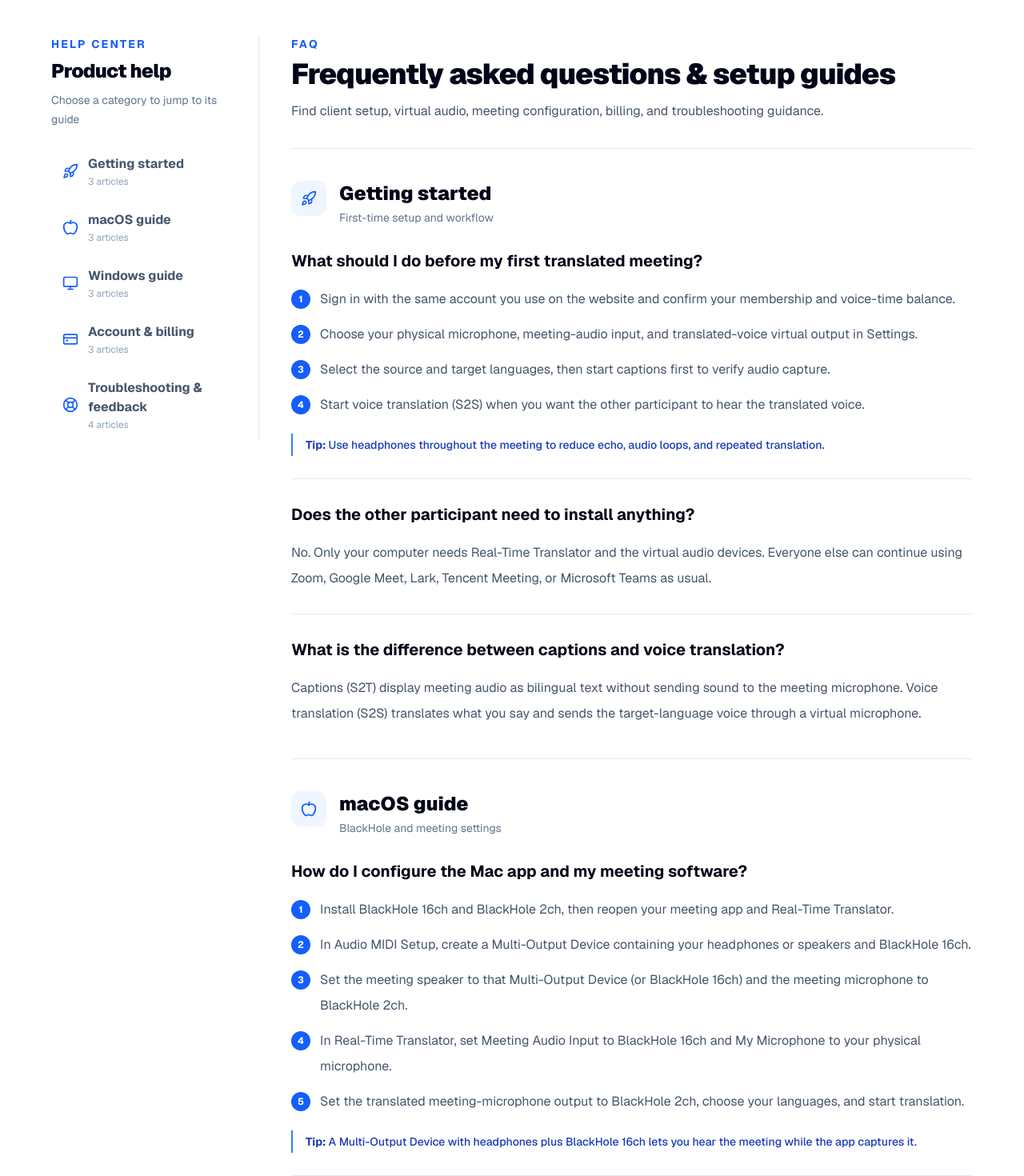
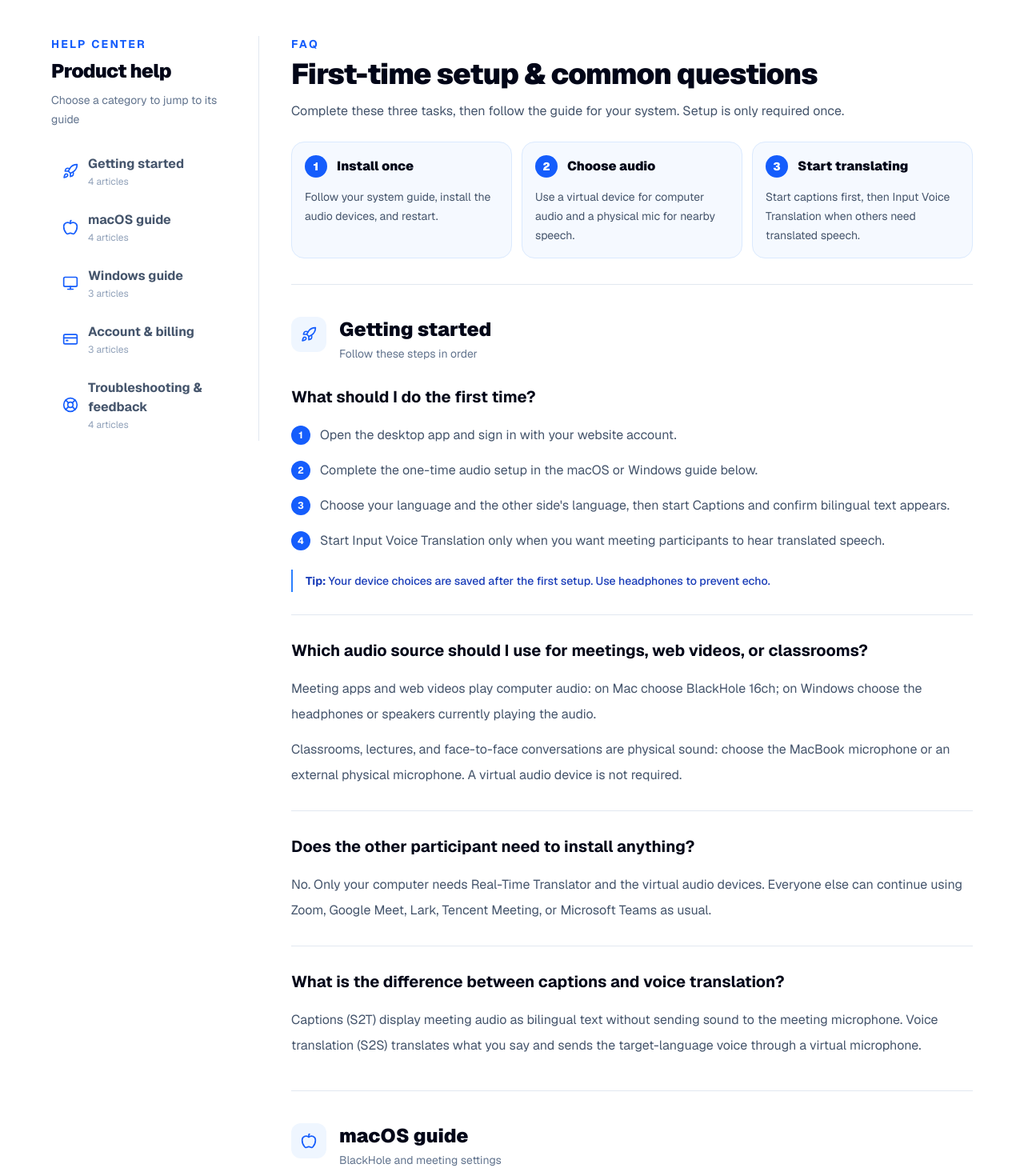
Before and after one commit to ZD-studio-dev/translator-web, a Next.js app: page /faq in a window 1280 px wide. Shown: the part 60-1530 px from the top of the page at 80% size. Built offline with nearby package versions, Linux system fonts and the light colour scheme; no server answers.

Commit message:
docs: simplify first-time setup guidance

```diff
--- a/src/app/faq/faq-page-client.tsx
+++ b/src/app/faq/faq-page-client.tsx
@@ -37,18 +37,25 @@ const faqContent: Record<"zh" | "en", FaqCategory[]> = {
     {
       id: "start",
       label: "快速开始",
-      description: "第一次使用与基本流程",
+      description: "新用户按顺序完成即可",
       icon: Rocket,
       items: [
         {
-          question: "第一次使用 Real-Time Translator，需要先做什么？",
+          question: "第一次使用，按什么顺序操作？",
           steps: [
-            "登录与官网相同的账户，确认客户端已经识别到当前会员和语音时长。",
-            "在设置页选择真实麦克风、会议音频输入和翻译语音虚拟麦克风输出。",
-            "选择你说的语言与目标语言，先启动字幕翻译确认音频采集正常。",
-            "需要让对方听到译音时，再启动输入语音翻译（S2S）。",
+            "打开客户端并登录官网账户。",
+            "按下方 macOS 或 Windows 指南完成一次音频设备设置。",
+            "选择“我的语言”和“对方语言”，先启动“字幕翻译”确认能看到双语字幕。",
+            "需要让会议对方听到译音时，再启动“输入语音翻译”。",
           ],
-          tip: "建议全程佩戴耳机，可显著减少回声、串音和重复翻译。",
+          tip: "第一次设置完成后会自动保存。以后通常只需登录、选择语言并启动翻译。建议全程佩戴耳机。",
+        },
+        {
+          question: "网页视频、线下上课和会议软件，声音来源怎么选？",
+          paragraphs: [
+            "会议软件或网页视频播放的是电脑内部声音：Mac 选择 BlackHole 16ch；Windows 选择当前播放声音的耳机或扬声器。",
+            "线下上课、演讲或面对面对话属于现场声音：直接选择 MacBook 麦克风或外接实体麦克风，不需要虚拟声卡。",
+          ],
         },
         {
           question: "对方也需要安装客户端或虚拟声卡吗？",
@@ -71,23 +78,29 @@ const faqContent: Record<"zh" | "en", FaqCategory[]> = {
       icon: Apple,
       items: [
         {
-          question: "Mac 客户端和会议软件具体如何设置？",
+          question: "Mac 第一次使用，如何完成设置？",
           steps: [
-            "安装 BlackHole 16ch 与 BlackHole 2ch，然后重新打开会议软件和 Real-Time Translator。",
-            "打开 macOS「音频 MIDI 设置」，创建多输出设备，并勾选你的耳机或扬声器与 BlackHole 16ch。",
-            "在会议软件中，将扬声器设为刚创建的多输出设备（或 BlackHole 16ch），将麦克风设为 BlackHole 2ch。",
-            "在 Real-Time Translator 中，将「会议音频输入」设为 BlackHole 16ch，将「我的语言麦克风」设为真实麦克风。",
-            "将「会议语言虚拟麦克风输出」设为 BlackHole 2ch，选择语言后启动翻译。",
+            "在客户端设置页打开“macOS 会议音频配置”，依次点击“安装 BlackHole 2ch”和“安装 BlackHole 16ch”，完成后重启 Mac。",
+            "打开“音频 MIDI 设置”，点击左下角“+”并创建多输出设备；只勾选耳机和 BlackHole 16ch，主设备选耳机，并为 BlackHole 16ch 开启漂移校正。",
+            "在客户端中，字幕来源选 BlackHole 16ch；“我的麦克风”选实体麦克风；译音输出选 BlackHole 2ch。",
+            "在会议软件中，扬声器选多输出设备；只用字幕时麦克风选实体麦克风，使用输入语音翻译时麦克风选 BlackHole 2ch。",
           ],
-          tip: "推荐会议软件扬声器使用“耳机 + BlackHole 16ch”的多输出设备，这样你能听到会议，同时客户端也能采集对方声音。",
+          tip: "多输出设备必须包含“耳机 + BlackHole 16ch”，不要勾选 BlackHole 2ch。建议使用有线或 USB 耳机。",
         },
         {
-          question: "为什么会议软件或客户端找不到 BlackHole 2ch / 16ch？",
+          question: "Mac 上翻译网页视频或线下上课，怎么选？",
+          paragraphs: [
+            "网页视频或本机播放器：把 macOS 系统输出设为多输出设备，并在客户端把字幕来源选为 BlackHole 16ch。",
+            "线下上课或面对面对话：在客户端把字幕来源直接选为 MacBook 麦克风或外接实体麦克风，不需要 BlackHole。",
+          ],
+        },
+        {
+          question: "客户端找不到 BlackHole 2ch / 16ch 怎么办？",
           steps: [
             "在「音频 MIDI 设置」中确认 BlackHole 2ch 和 BlackHole 16ch 都存在。",
-            "如果只看到一个设备，请分别重新安装 2ch 与 16ch 驱动。",
+            "如果只看到一个设备，请回到客户端的“macOS 会议音频配置”重新安装缺少的驱动。",
             "完全退出并重新打开会议软件；部分软件只在启动时读取音频设备列表。",
-            "仍未出现时重启 Mac，并确认系统已允许音频驱动加载。",
+            "仍未出现时重启 Mac，再打开客户端点击“重新检测”。",
           ],
         },
         {
@@ -106,7 +119,7 @@ const faqContent: Record<"zh" | "en", FaqCategory[]> = {
       icon: Monitor,
       items: [
         {
-          question: "Windows 客户端和会议软件具体如何设置？",
+          question: "Windows 第一次使用，如何完成设置？",
           steps: [
             "以管理员身份安装 VB-CABLE A 与 CABLE B 驱动，完成后重启 Windows。",
             "在会议软件中，将扬声器设为 CABLE A Input，将麦克风设为 CABLE B Output。",
@@ -199,18 +212,25 @@ const faqContent: Record<"zh" | "en", FaqCategory[]> = {
     {
       id: "start",
       label: "Getting started",
-      description: "First-time setup and workflow",
+      description: "Follow these steps in order",
       icon: Rocket,
       items: [
         {
-          question: "What should I do before my first translated meeting?",
+          question: "What should I do the first time?",
           steps: [
-            "Sign in with the same account you use on the website and confirm your membership and voice-time balance.",
-            "Choose your physical microphone, meeting-audio input, and translated-voice virtual output in Settings.",
-            "Select the source and target languages, then start captions first to verify audio capture.",
-            "Start voice translation (S2S) when you want the other participant to hear the translated voice.",
+            "Open the desktop app and sign in with your website account.",
+            "Complete the one-time audio setup in the macOS or Windows guide below.",
+            "Choose your language and the other side's language, then start Captions and confirm bilingual text appears.",
+            "Start Input Voice Translation only when you want meeting participants to hear translated speech.",
           ],
-          tip: "Use headphones throughout the meeting to reduce echo, audio loops, and repeated translation.",
+          tip: "Your device choices are saved after the first setup. Use headphones to prevent echo.",
+        },
+        {
+          question: "Which audio source should I use for meetings, web videos, or classrooms?",
+          paragraphs: [
+            "Meeting apps and web videos play computer audio: on Mac choose BlackHole 16ch; on Windows choose the headphones or speakers currently playing the audio.",
+            "Classrooms, lectures, and face-to-face conversations are physical sound: choose the MacBook microphone or an external physical microphone. A virtual audio device is not required.",
+          ],
         },
         {
           question: "Does the other participant need to install anything?",
@@ -233,23 +253,29 @@ const faqContent: Record<"zh" | "en", FaqCategory[]> = {
       icon: Apple,
       items: [
         {
-          question: "How do I configure the Mac app and my meeting software?",
+          question: "How do I complete the first-time setup on Mac?",
           steps: [
-            "Install BlackHole 16ch and BlackHole 2ch, then reopen your meeting app and Real-Time Translator.",
-            "In Audio MIDI Setup, create a Multi-Output Device containing your headphones or speakers and BlackHole 16ch.",
-            "Set the meeting speaker to that Multi-Output Device (or BlackHole 16ch) and the meeting microphone to BlackHole 2ch.",
-            "In Real-Time Translator, set Meeting Audio Input to BlackHole 16ch and My Microphone to your physical microphone.",
-            "Set the translated meeting-microphone output to BlackHole 2ch, choose your languages, and start translation.",
+            "Open macOS Meeting Audio Setup in the app. Click Install BlackHole 2ch and Install BlackHole 16ch, finish both installers, then restart the Mac.",
+            "In Audio MIDI Setup, create a Multi-Output Device containing only your headphones and BlackHole 16ch. Make the headphones primary and enable drift correction for BlackHole 16ch.",
+            "In the app, choose BlackHole 16ch for captions, your physical microphone for My Microphone, and BlackHole 2ch for translated output.",
+            "In the meeting app, choose Multi-Output Device as the speaker. Use your physical microphone for captions only, or BlackHole 2ch for Input Voice Translation.",
           ],
-          tip: "A Multi-Output Device with headphones plus BlackHole 16ch lets you hear the meeting while the app captures it.",
+          tip: "The Multi-Output Device must contain headphones plus BlackHole 16ch. Do not include BlackHole 2ch.",
+        },
+        {
+          question: "What should I choose for web videos or an in-person class on Mac?",
+          paragraphs: [
+            "For a web video or local player, set macOS system output to Multi-Output Device and choose BlackHole 16ch as the caption source in the app.",
+            "For a classroom or face-to-face conversation, choose the MacBook microphone or an external physical microphone as the caption source. BlackHole is not required.",
+          ],
         },
         {
           question: "Why can’t the app find BlackHole 2ch or 16ch?",
           steps: [
             "Open Audio MIDI Setup and confirm both devices are listed.",
-            "If only one appears, reinstall the missing 2ch or 16ch driver separately.",
+            "If one is missing, return to macOS Meeting Audio Setup in the app and reinstall that driver.",
             "Quit and reopen the meeting app because many apps only scan devices at launch.",
-            "Restart the Mac if needed and confirm macOS allowed the audio driver to load.",
+            "Restart the Mac, reopen the app, and click Check again.",
           ],
         },
         {
@@ -268,7 +294,7 @@ const faqContent: Record<"zh" | "en", FaqCategory[]> = {
       icon: Monitor,
       items: [
         {
-          question: "How do I configure the Windows app and my meeting software?",
+          question: "How do I complete the first-time setup on Windows?",
           steps: [
             "Install VB-CABLE A and CABLE B as administrator, then restart Windows.",
             "Set the meeting speaker to CABLE A Input and the meeting microphone to CABLE B Output.",
@@ -363,6 +389,17 @@ export function FaqPageClient({ userEmail }: FaqPageClientProps) {
   const { locale } = useLanguage();
   const zh = locale === "zh";
   const categories = faqContent[locale];
+  const quickSteps = zh
+    ? [
+        { title: "安装一次", body: "按系统指南安装音频设备，完成后重启电脑。" },
+        { title: "选择声音", body: "电脑内部声音选虚拟设备，现场人声选实体麦克风。" },
+        { title: "开始翻译", body: "先启动字幕；需要对方听到译音时，再启动输入语音翻译。" },
+      ]
+    : [
+        { title: "Install once", body: "Follow your system guide, install the audio devices, and restart." },
+        { title: "Choose audio", body: "Use a virtual device for computer audio and a physical mic for nearby speech." },
+        { title: "Start translating", body: "Start captions first, then Input Voice Translation when others need translated speech." },
+      ];
 
   return (
     <div className="flex min-h-screen flex-col bg-white text-slate-950">
@@ -412,13 +449,26 @@ export function FaqPageClient({ userEmail }: FaqPageClientProps) {
             <header className="border-b border-slate-200 pb-8">
               <p className="text-sm font-bold tracking-[0.18em] text-blue-600">FAQ</p>
               <h2 className="mt-2 text-3xl font-black tracking-tight text-slate-950 sm:text-4xl">
-                {zh ? "常见问题与配置指南" : "Frequently asked questions & setup guides"}
+                {zh ? "第一次使用与常见问题" : "First-time setup & common questions"}
               </h2>
               <p className="mt-3 max-w-3xl text-base leading-7 text-slate-600">
                 {zh
-                  ? "这里整理了客户端使用、虚拟声卡、会议软件设置、账户计费和故障排查方法。"
-                  : "Find client setup, virtual audio, meeting configuration, billing, and troubleshooting guidance."}
+                  ? "先完成下面 3 件事，再按你的系统查看详细步骤。所有设置只需完成一次。"
+                  : "Complete these three tasks, then follow the guide for your system. Setup is only required once."}
               </p>
+              <div className="mt-6 grid gap-3 sm:grid-cols-3">
+                {quickSteps.map((step, index) => (
+                  <div key={step.title} className="rounded-2xl border border-blue-100 bg-blue-50/60 p-4">
+                    <div className="flex items-center gap-3">
+                      <span className="flex h-7 w-7 shrink-0 items-center justify-center rounded-full bg-blue-600 text-sm font-black text-white">
+                        {index + 1}
+                      </span>
+                      <h3 className="text-base font-black text-slate-950">{step.title}</h3>
+                    </div>
+                    <p className="mt-3 text-sm leading-6 text-slate-600">{step.body}</p>
+                  </div>
+                ))}
+              </div>
             </header>
 
             {categories.map((category) => {
```
